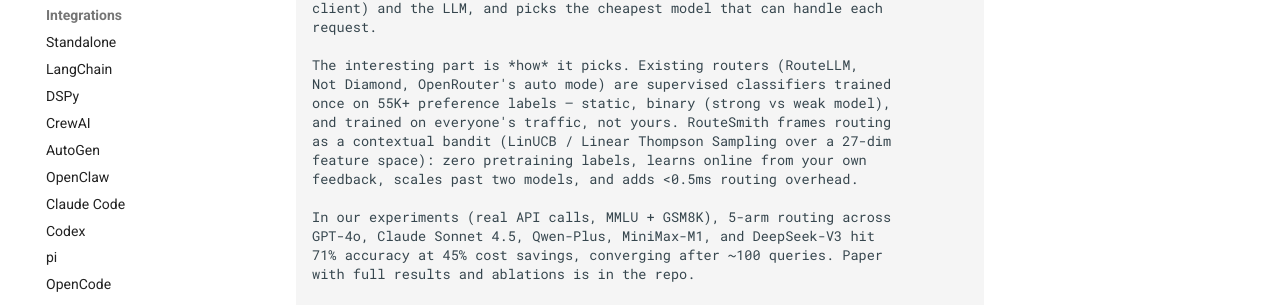
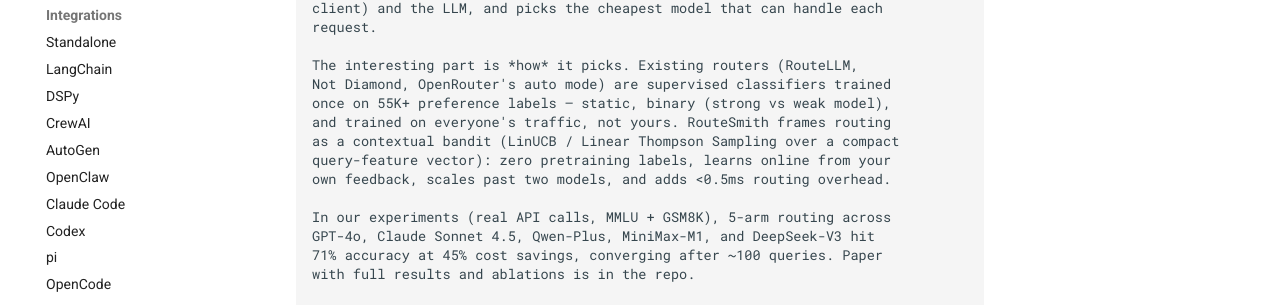
Before and after one commit to yunpengl9071/routesmith, an MkDocs documentation site: the page built from docs/marketing/launch-kit-v0.8.0.md, in a window 1280 px wide and 1400 px high, scrolled down 1224 px. Shown: the part 299-604 px from the top of the window. Built offline with MkDocs 1.6.1 and Material for MkDocs 9.7.7, drawn with Linux system fonts in a browser that asks for light colours; comment, search, counter and statistics services are not loaded; some of the changed text lies outside the part shown.

Commit message:
docs: reword launch kit to pass check_claims (drop stale 27-dim naming)
Co-Authored-By: Claude Fable 5 <noreply@anthropic.com>
Claude-Session: https://claude.ai/code/session_01Hs5VBEoHGeTfuDMUxoSbNW

```diff
--- a/docs/marketing/launch-kit-v0.8.0.md
+++ b/docs/marketing/launch-kit-v0.8.0.md
@@ -67,9 +67,9 @@ The interesting part is *how* it picks. Existing routers (RouteLLM,
 Not Diamond, OpenRouter's auto mode) are supervised classifiers trained
 once on 55K+ preference labels — static, binary (strong vs weak model),
 and trained on everyone's traffic, not yours. RouteSmith frames routing
-as a contextual bandit (LinUCB / Linear Thompson Sampling over a 27-dim
-feature space): zero pretraining labels, learns online from your own
-feedback, scales past two models, and adds <0.5ms routing overhead.
+as a contextual bandit (LinUCB / Linear Thompson Sampling over a compact
+query-feature vector): zero pretraining labels, learns online from your
+own feedback, scales past two models, and adds <0.5ms routing overhead.
 
 In our experiments (real API calls, MMLU + GSM8K), 5-arm routing across
 GPT-4o, Claude Sonnet 4.5, Qwen-Plus, MiniMax-M1, and DeepSeek-V3 hit
```
Also changed, not shown: other parts of docs/marketing/launch-kit-v0.8.0.md (+1 -1 lines).
